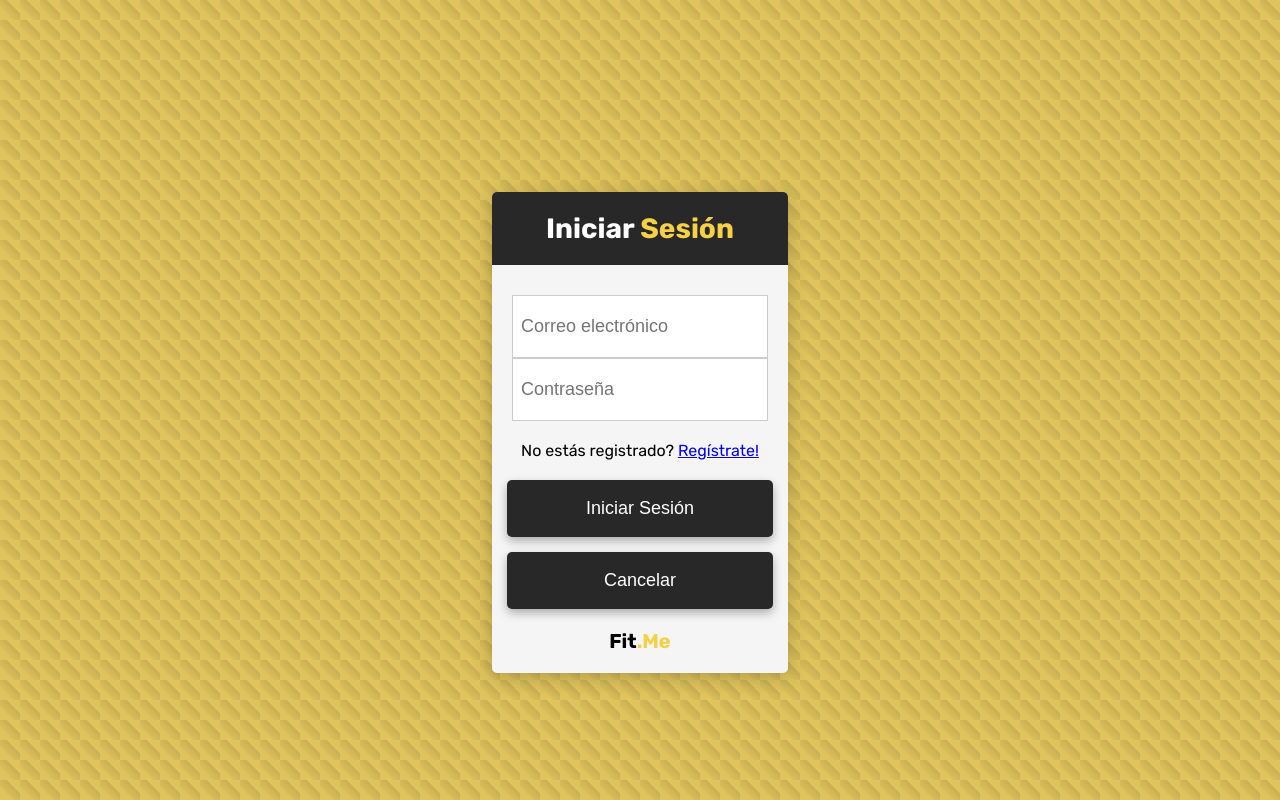
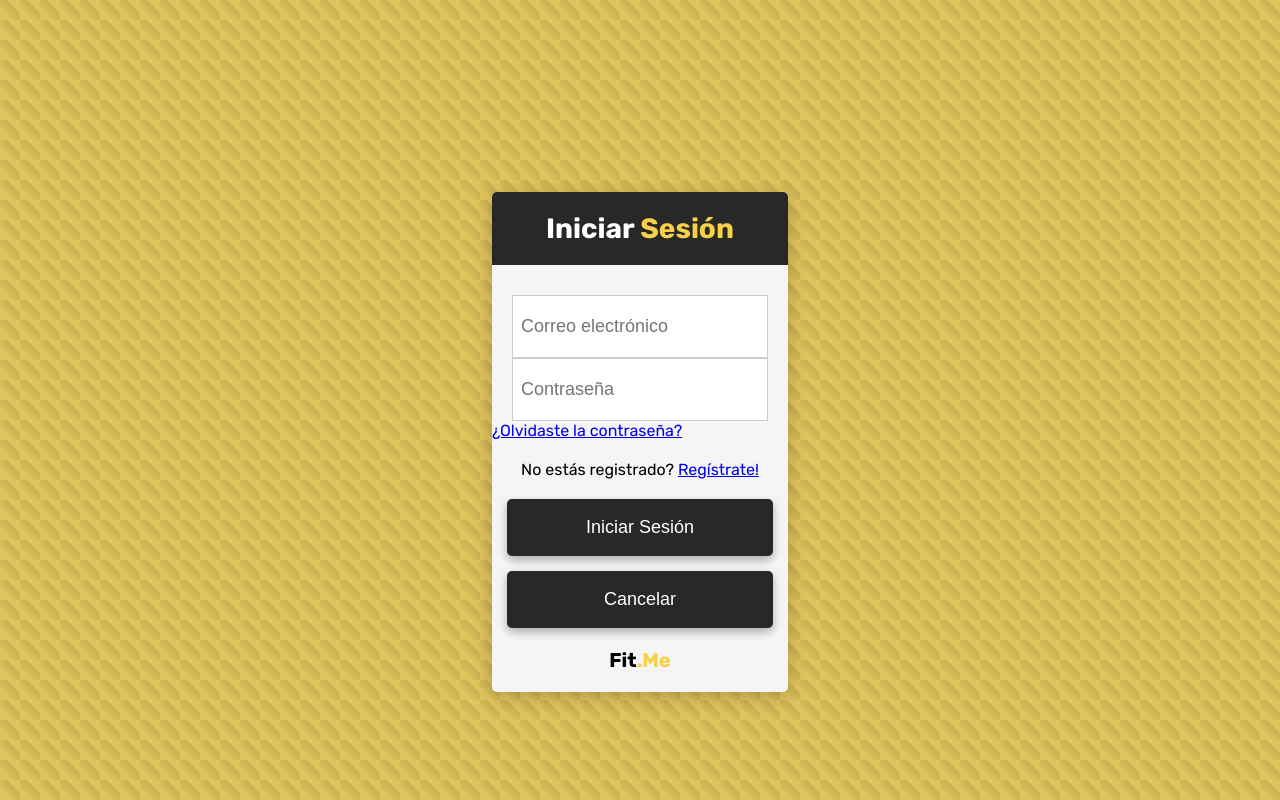
Before and after one commit to Dainerdev/fitme, a React (Vite) app: page /signin in a window 1280 px wide. Built offline with nearby package versions, Linux system fonts and the light colour scheme.

Commit message:
Se añade la opcion para recuperar contraseña

```diff
--- a/src/components/sign/signIn.jsx
+++ b/src/components/sign/signIn.jsx
@@ -29,6 +29,9 @@ function SignIn() {
                   <input className={style.field} type="email" placeholder="Correo electrónico" />
                   <input className={style.field} type="password" placeholder="Contraseña" />
                 </div>
+                <div className={style.forgot}>
+                  <a href="#">¿Olvidaste la contraseña?</a>
+                </div>
                 <p className={style.notLog}>No estás registrado? <a href="/signup">Regístrate!</a></p>
                 <div className={style.buttonGroup}>
                   <button className={style.logInBtn} onClick={home} type="submit">Iniciar Sesión</button>
```
